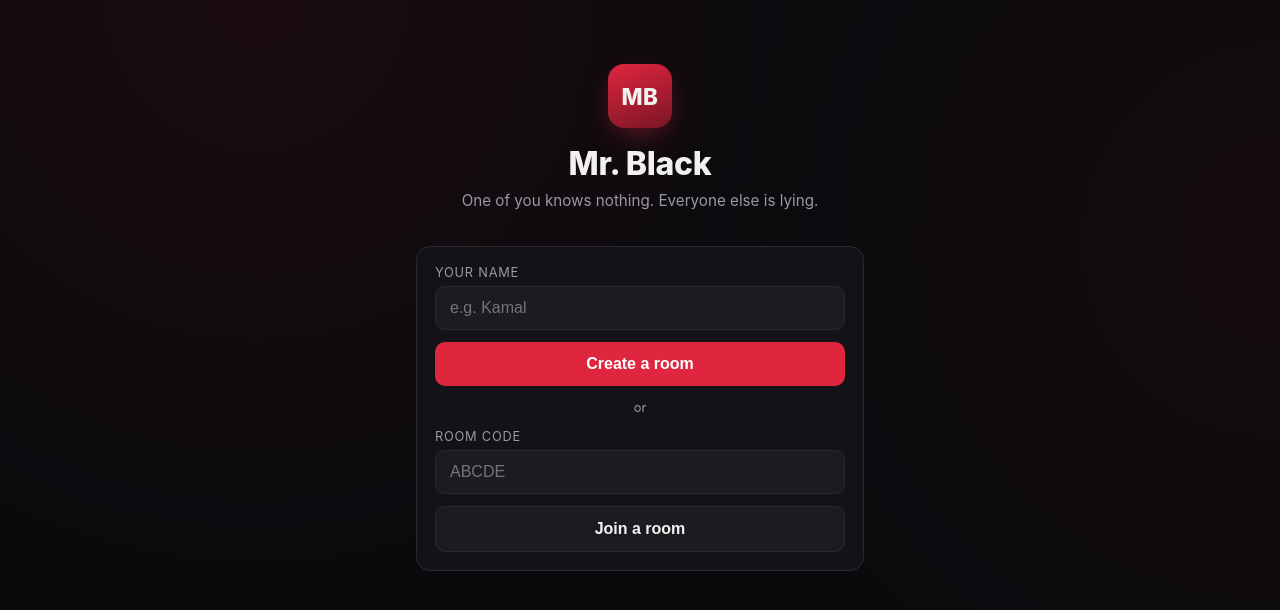
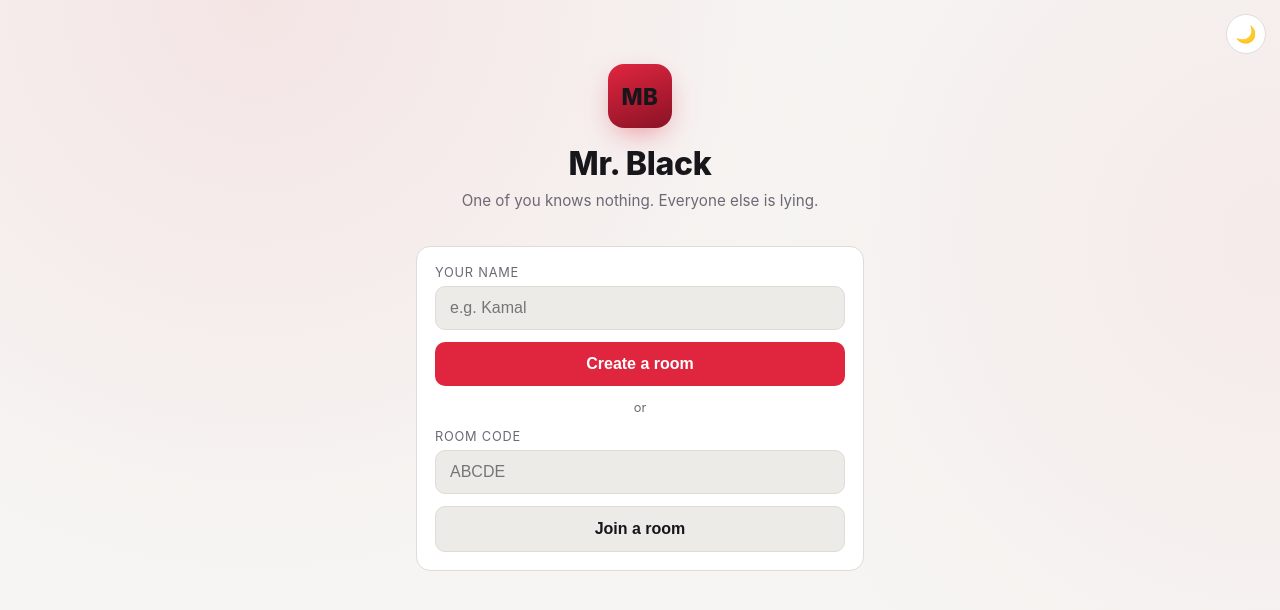
Before and after one commit to KamalHazriq/MR-BLACK, a website: page public/index.html in a window 1280 px wide. Drawn offline with Linux system fonts and the light colour scheme.

Commit message:
Add light/dark mode toggle
Defaults to the visitor's system preference, with a top-right button
to override and remember the choice (localStorage) regardless of OS
setting.

Co-Authored-By: Claude Sonnet 5 <noreply@anthropic.com>

```diff
--- a/public/app.js
+++ b/public/app.js
@@ -1,5 +1,38 @@
 // Mr. Black — client
 const SESSION_KEY = "mrblack:session";
+const THEME_KEY = "mrblack:theme";
+
+function effectiveTheme() {
+  const explicit = document.documentElement.getAttribute("data-theme");
+  if (explicit === "light" || explicit === "dark") return explicit;
+  return window.matchMedia("(prefers-color-scheme: dark)").matches ? "dark" : "light";
+}
+
+function applyTheme(theme) {
+  if (theme === "light" || theme === "dark") {
+    document.documentElement.setAttribute("data-theme", theme);
+  } else {
+    document.documentElement.removeAttribute("data-theme");
+  }
+  const btn = document.getElementById("theme-toggle");
+  if (btn) btn.textContent = effectiveTheme() === "dark" ? "☀️" : "🌙";
+}
+
+document.getElementById("theme-toggle").addEventListener("click", () => {
+  const next = effectiveTheme() === "dark" ? "light" : "dark";
+  try {
+    localStorage.setItem(THEME_KEY, next);
+  } catch {
+    // ignore storage errors (e.g. private browsing)
+  }
+  applyTheme(next);
+});
+
+try {
+  applyTheme(localStorage.getItem(THEME_KEY));
+} catch {
+  applyTheme(null);
+}
 
 const el = (id) => document.getElementById(id);
 const screens = {
--- a/public/index.html
+++ b/public/index.html
@@ -8,6 +8,7 @@
 </head>
 <body>
   <div id="app">
+    <button id="theme-toggle" class="theme-toggle" type="button" aria-label="Toggle light/dark mode">🌙</button>
 
     <!-- HOME -->
     <section id="screen-home" class="screen">
--- a/public/styles.css
+++ b/public/styles.css
@@ -1,4 +1,36 @@
 :root {
+  --bg: #f6f5f3;
+  --bg-elevated: #ffffff;
+  --bg-elevated-2: #edebe7;
+  --border: #dfdcd6;
+  --text: #17161b;
+  --text-muted: #6c6975;
+  --accent: #e0263f;
+  --accent-dim: #8a1226;
+  --accent-text: #ffffff;
+  --good: #1c8f54;
+  --warn: #a06a00;
+  --radius: 14px;
+  font-size: 16px;
+}
+
+@media (prefers-color-scheme: dark) {
+  :root:not([data-theme="light"]) {
+    --bg: #0a0a0d;
+    --bg-elevated: #131317;
+    --bg-elevated-2: #1b1b21;
+    --border: #2a2a32;
+    --text: #f2f1ee;
+    --text-muted: #9a97a6;
+    --accent: #e0263f;
+    --accent-dim: #7a1524;
+    --accent-text: #ffffff;
+    --good: #33c07d;
+    --warn: #e0a800;
+  }
+}
+
+:root[data-theme="dark"] {
   --bg: #0a0a0d;
   --bg-elevated: #131317;
   --bg-elevated-2: #1b1b21;
@@ -10,8 +42,6 @@
   --accent-text: #ffffff;
   --good: #33c07d;
   --warn: #e0a800;
-  --radius: 14px;
-  font-size: 16px;
 }
 
 * { box-sizing: border-box; }
@@ -42,6 +72,24 @@ body {
 
 .screen { display: none; flex: 1; flex-direction: column; }
 .screen.active { display: flex; }
+
+.theme-toggle {
+  position: fixed;
+  top: 14px;
+  right: 14px;
+  z-index: 30;
+  width: 40px;
+  height: 40px;
+  border-radius: 50%;
+  border: 1px solid var(--border);
+  background: var(--bg-elevated);
+  color: var(--text);
+  font-size: 1.05rem;
+  cursor: pointer;
+  display: flex;
+  align-items: center;
+  justify-content: center;
+}
 
 h1, h2, h3 { margin: 0 0 8px; letter-spacing: -0.01em; }
 h2 { font-size: 1rem; text-transform: uppercase; letter-spacing: 0.08em; color: var(--text-muted); }
```
